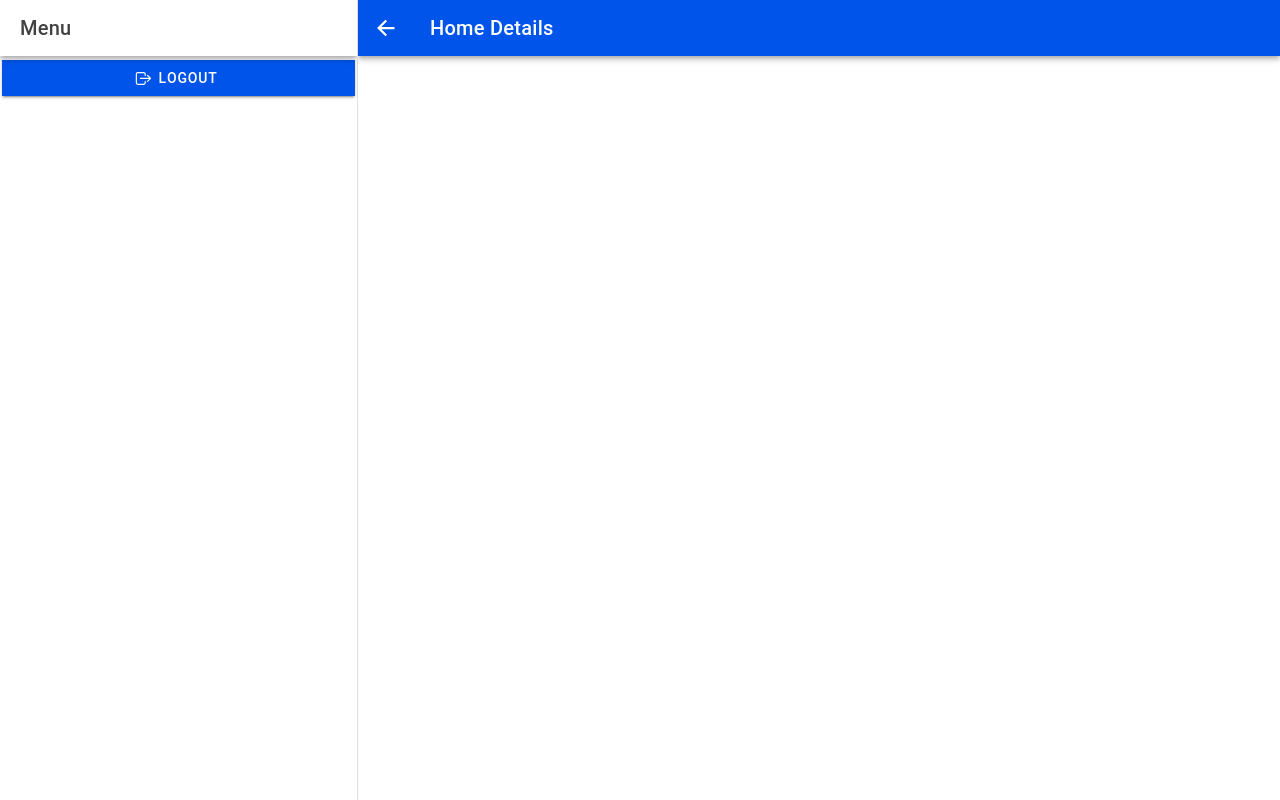
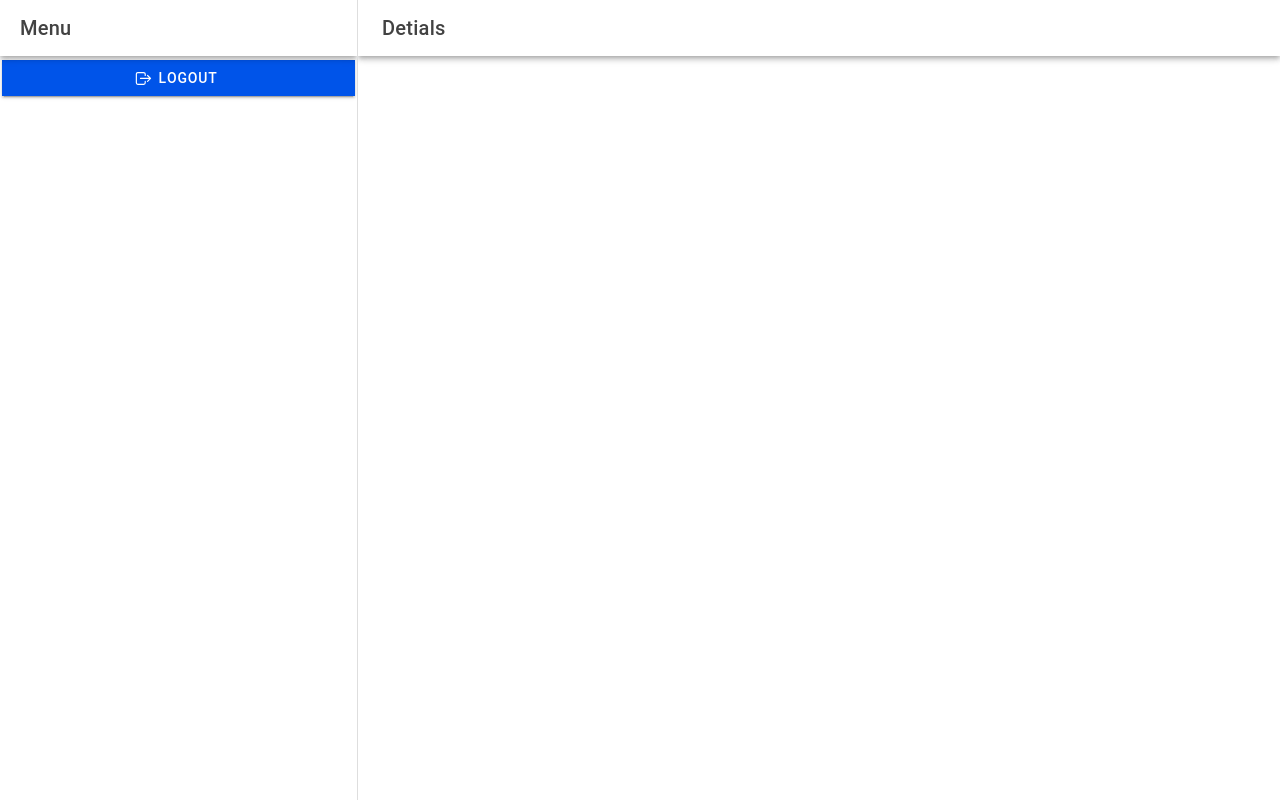
Before and after one commit to Roger0222/it35-lab, a React (Vite) app: page /it35-lab/app/details in a window 1280 px wide. Built offline with nearby package versions, Linux system fonts and the light colour scheme.

Commit message:
minor changes on datails.tsx

```diff
--- a/src/pages/details.tsx
+++ b/src/pages/details.tsx
@@ -13,14 +13,14 @@ import {
     return (
       <IonPage>
         <IonHeader>
-          <IonToolbar color="primary">
+          <IonToolbar>
             <IonButtons slot='start'>
-                <IonBackButton defaultHref='/it35-lab/app/home'></IonBackButton>
+              <IonMenuButton></IonMenuButton>
             </IonButtons>
-            <IonTitle>Home Details</IonTitle>
+            <IonTitle>Detials</IonTitle>
           </IonToolbar>
         </IonHeader>
-        <IonContent className='ion-padding'>
+        <IonContent fullscreen>
         </IonContent>
       </IonPage>
     );
```
